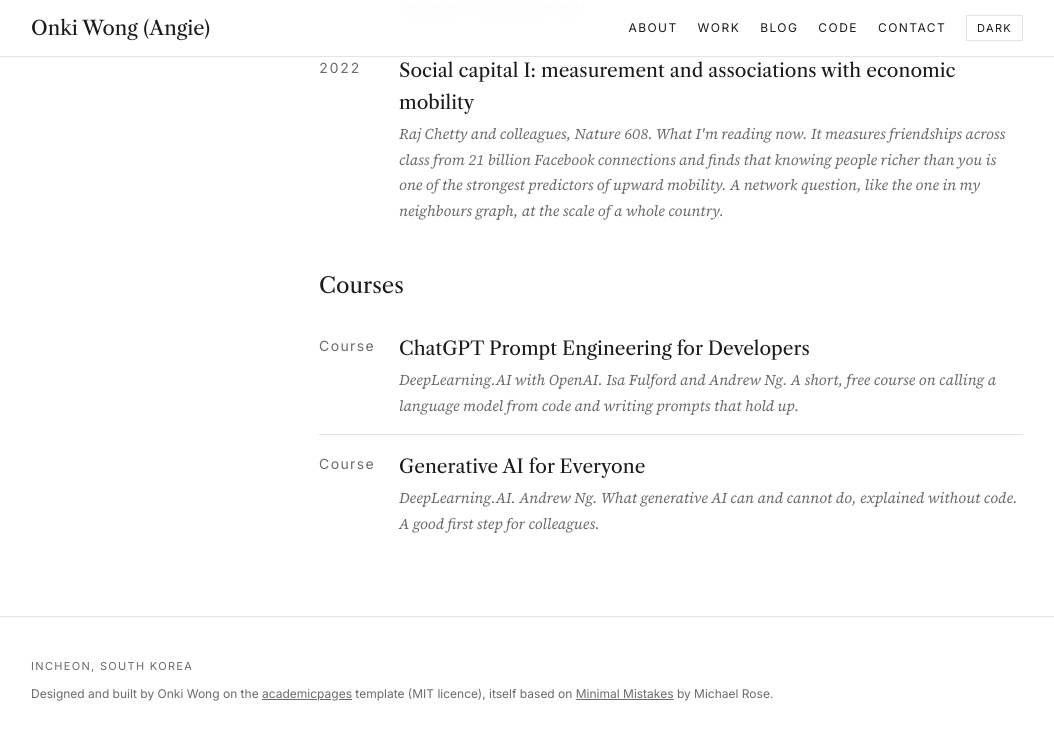
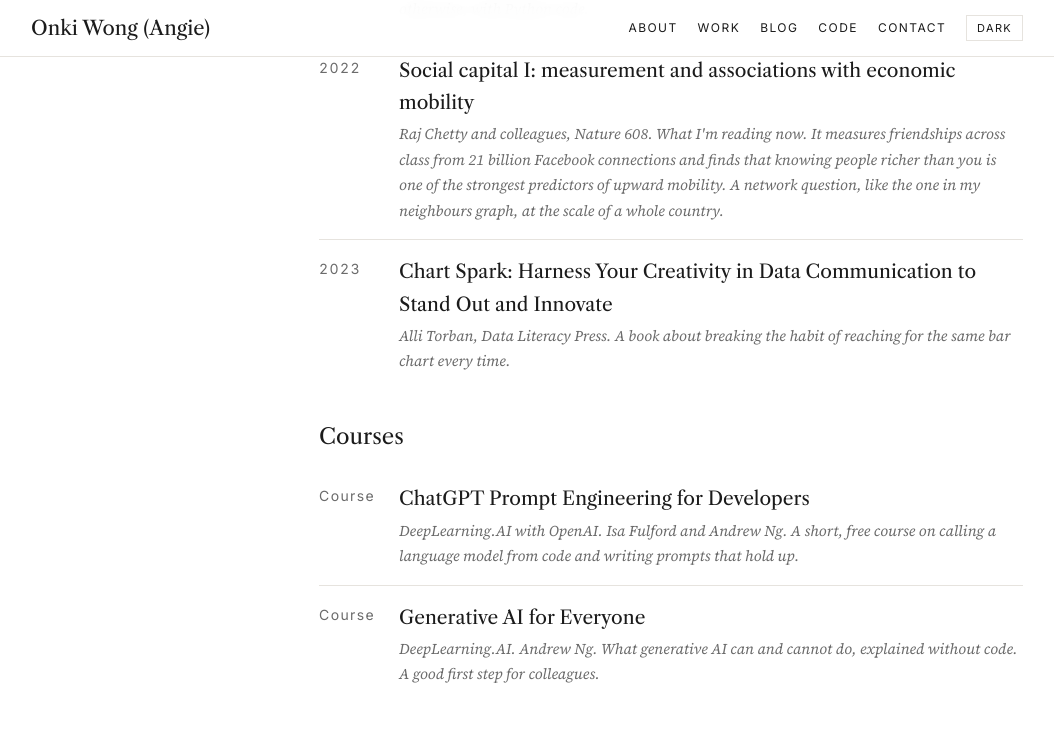
Before and after one commit to owangie/owangie.github.io, a Jekyll site: the page built from _pages/reading.md, in a window 1280 px wide and 900 px high, scrolled down 677 px, cut to the strip 0-756 px from the top of the window. Shown: the top 740 px of the strip, without its empty margins (113-1167 px from the left). Built offline with Jekyll 4.4.1, drawn with Linux system fonts in a browser that asks for light colours.

Commit message:
Shelf: add Chart Spark

```diff
--- a/_data/books.yml
+++ b/_data/books.yml
@@ -17,3 +17,9 @@
   publisher: "Nature 608"
   url: "https://doi.org/10.1038/s41586-022-04996-4"
   note: "What I'm reading now. It measures friendships across class from 21 billion Facebook connections and finds that knowing people richer than you is one of the strongest predictors of upward mobility. A network question, like the one in my neighbours graph, at the scale of a whole country."
+- title: "Chart Spark: Harness Your Creativity in Data Communication to Stand Out and Innovate"
+  author: "Alli Torban"
+  year: 2023
+  publisher: "Data Literacy Press"
+  url: "https://dataliteracy.com/chart-spark/"
+  note: "A book about breaking the habit of reaching for the same bar chart every time."
```
